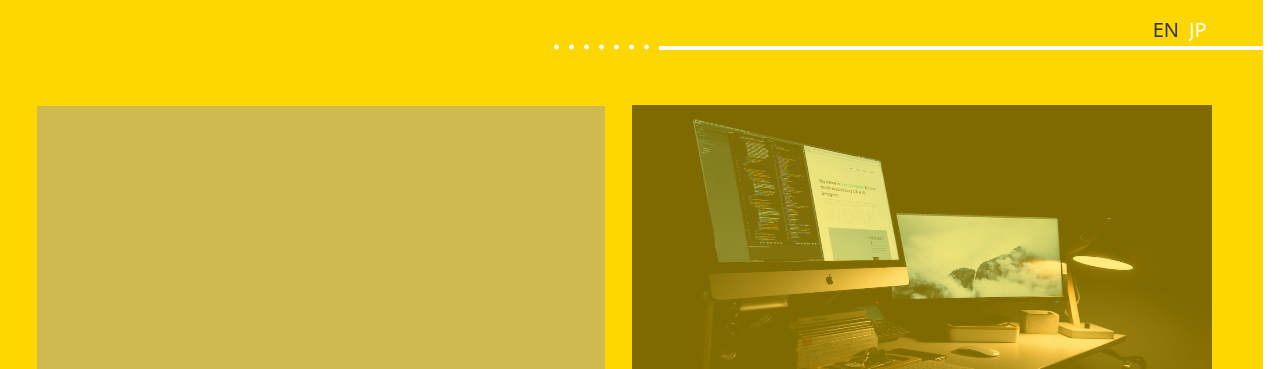
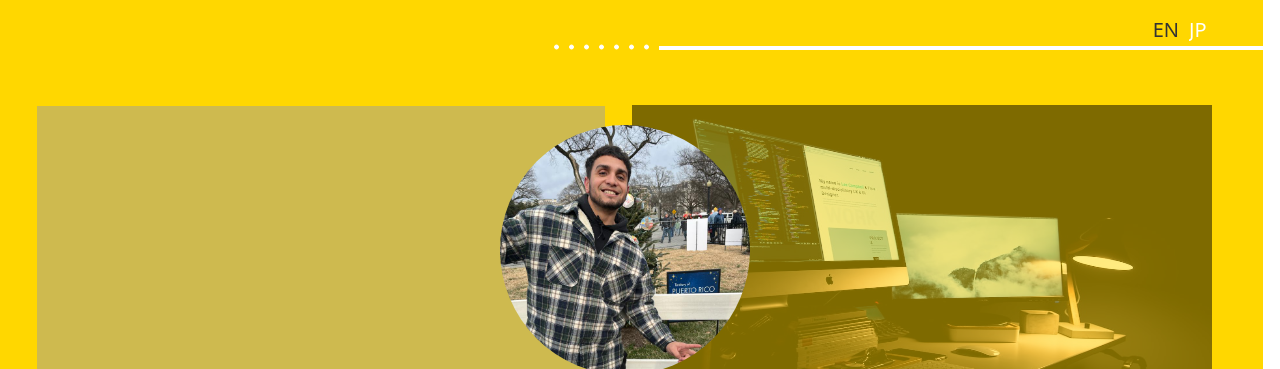
Before and after one commit to mygul3211/Miguel-portfolio, a plain HTML site: page index.html in a window 1280 px wide. Shown: the top 369 px of the page. Drawn offline with Linux system fonts and the light colour scheme; the site is published under a folder, as on GitHub Pages, so addresses that start at the root find nothing.

Commit message:
change file path

```diff
--- a/Style/main-english-style.css
+++ b/Style/main-english-style.css
@@ -120,7 +120,7 @@ html {
     height: 250px;
     width: 250px;
     border-radius: 100%;
-    background-image: url(/Pictures/b06e11df-fb3e-4ad8-a931-cff4d3a7217d.jpg);
+    background-image: url(../Pictures/b06e11df-fb3e-4ad8-a931-cff4d3a7217d.jpg);
     background-size: cover;
     transition: all .5s ease;
     filter:contrast(1);
```
